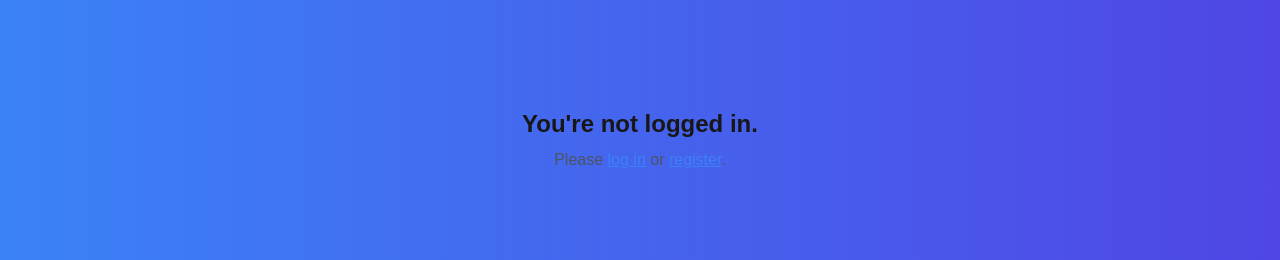
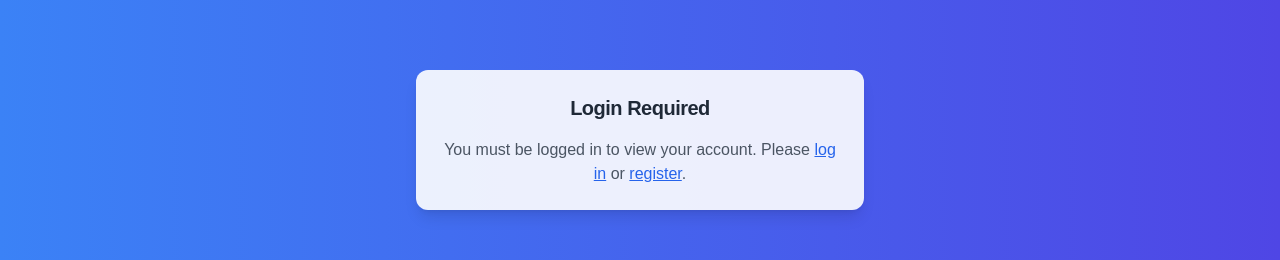
Before and after one commit to UnusualFrog/Taylor_Insurance_NextJS_Frontend, a Next.js app: page /account in a window 1280 px wide. Shown: the part 324-584 px from the top of the page. Built offline with nearby package versions, Linux system fonts and the light colour scheme.

Commit message:
improved visual to log in. Employee trying to access account or quote are given message that these features are for customer accounts only

```diff
--- a/src/app/account/page.js
+++ b/src/app/account/page.js
@@ -60,6 +60,7 @@ export default function Account() {
   const [username, setUsername] = useState('')
   const [customerId, setCustomerId] = useState('')
   const [checkedAuth, setCheckedAuth] = useState(false)
+  const [userRole, setUserRole] = useState('');
 
   // Function to fetch homes data
   const fetchHomes = useCallback(() => {
@@ -85,8 +86,10 @@ export default function Account() {
     const loggedin = Cookies.get('loggedin') === 'true'
     const user = Cookies.get('username')
     const id = Cookies.get('customerId')
+    const role = Cookies.get('role');
 
     if (loggedin && user && id) {
+      setUserRole(role)
       setIsLoggedIn(true)
       setUsername(user)
       setCustomerId(id)
@@ -297,13 +300,28 @@ export default function Account() {
 
   if (!isLoggedIn) {
     return (
-      <div className="min-h-screen flex items-center justify-center text-center">
-        <div>
-          <h1 className="text-2xl font-bold">You're not logged in.</h1>
-          <p className="mt-2 text-gray-600">
-            Please <a href="/loginRegister" className="text-blue-500 underline">log in</a> or <a href="/loginRegister" className="text-blue-500 underline">register</a>.
+      <div className="min-h-screen flex items-center justify-center text-center px-4">
+        <Card className="bg-white/90 max-w-md shadow-lg p-6">
+          <CardTitle className="text-xl text-gray-800">Login Required</CardTitle>
+          <p className="mt-4 text-gray-600">
+            You must be logged in to view your account. Please{" "}
+            <a href="/loginRegister" className="text-blue-600 underline">log in</a> or{" "}
+            <a href="/loginRegister" className="text-blue-600 underline">register</a>.
           </p>
-        </div>
+        </Card>
+      </div>
+    )
+  }
+
+  if (userRole === 'employee') {
+    return (
+      <div className="min-h-screen flex items-center justify-center text-center px-4">
+        <Card className="bg-white/90 max-w-md shadow-lg p-6">
+          <CardTitle className="text-xl text-gray-800">Customer Account Only</CardTitle>
+          <p className="mt-4 text-gray-600">
+            You must be logged in on a <strong>customer account</strong> to access account info.
+          </p>
+        </Card>
       </div>
     )
   }
--- a/src/app/employeeViewCustomers/page.js
+++ b/src/app/employeeViewCustomers/page.js
@@ -156,13 +156,13 @@ export default function ViewCustomers() {
               </div>
 
               <div className="flex gap-2 flex-wrap mb-2">
-                <Button onClick={() => setViewMode('policies')} className={viewMode === 'policies' ? 'border-2 border-blue-600' : ''}>
+                <Button onClick={() => setViewMode('policies')} className={viewMode === 'policies' ? 'border-2 border-[#001F3F] bg-blue-800 shadow-md' : ''}>
                   View Policies
                 </Button>
-                <Button onClick={() => setViewMode('quotes')} className={viewMode === 'quotes' ? 'border-2 border-blue-600' : ''}>
+                <Button onClick={() => setViewMode('quotes')} className={viewMode === 'quotes' ? 'border-2 border-[#001F3F] bg-blue-800 shadow-md' : ''}>
                   View Quotes
                 </Button>
-                <Button onClick={() => setViewMode('create')} className={viewMode === 'create' ? 'border-2 border-blue-600' : ''}>
+                <Button onClick={() => setViewMode('create')} className={viewMode === 'create' ? 'border-2 border-[#001F3F] bg-blue-800 shadow-md' : ''}>
                   Create Quote
                 </Button>
 
@@ -170,10 +170,10 @@ export default function ViewCustomers() {
               </div>
 
               <div className="flex gap-2 flex-wrap mb-4">
-                <Button onClick={() => setSelectedSection('home')} className={selectedSection === 'home' ? 'border-2 border-blue-600' : ''}>
+                <Button onClick={() => setSelectedSection('home')} className={selectedSection === 'home' ? 'border-2 border-[#001F3F] bg-blue-800 shadow-md' : ''}>
                   Home
                 </Button>
-                <Button onClick={() => setSelectedSection('auto')} className={selectedSection === 'auto' ? 'border-2 border-blue-600' : ''}>
+                <Button onClick={() => setSelectedSection('auto')} className={selectedSection === 'auto' ? 'border-2 border-[#001F3F] bg-blue-800 shadow-md' : ''}>
                   Auto
                 </Button>
               </div>
--- a/src/app/get_quote/page.js
+++ b/src/app/get_quote/page.js
@@ -15,13 +15,16 @@ export default function GetQuote() {
   const [customerId, setCustomerId] = useState("")
   const [homes, setHomes] = useState([]);
   const [autos, setAutos] = useState([]);
+  const [userRole, setUserRole] = useState('');
 
 
   useEffect(() => {
     const loggedin = Cookies.get('loggedin') === 'true'
     const customer = Cookies.get('customerId');
+    const role = Cookies.get('role')
     setIsLoggedIn(loggedin)
     setCustomerId(customer)
+    setUserRole(role)
     setCheckedAuth(true)
   }, [])
 
@@ -132,6 +135,20 @@ useEffect(() => {
     )
   }
 
+  if (userRole === 'employee') {
+    return (
+      <div className="min-h-screen flex items-center justify-center text-center px-4">
+        <Card className="bg-white/90 max-w-md shadow-lg p-6">
+          <CardTitle className="text-xl text-gray-800">Customer Access Only</CardTitle>
+          <p className="mt-4 text-gray-600">
+            You must be logged in on a <strong>customer account</strong> to get a quote.
+          </p>
+        </Card>
+      </div>
+    )
+  }
+
+
   return (
     <div className="min-h-screen flex items-center justify-center bg-gradient-to-r from-blue-500 to-indigo-600 px-4">
       <Card className="w-full max-w-4xl bg-white/90 shadow-xl rounded-xl">
```
